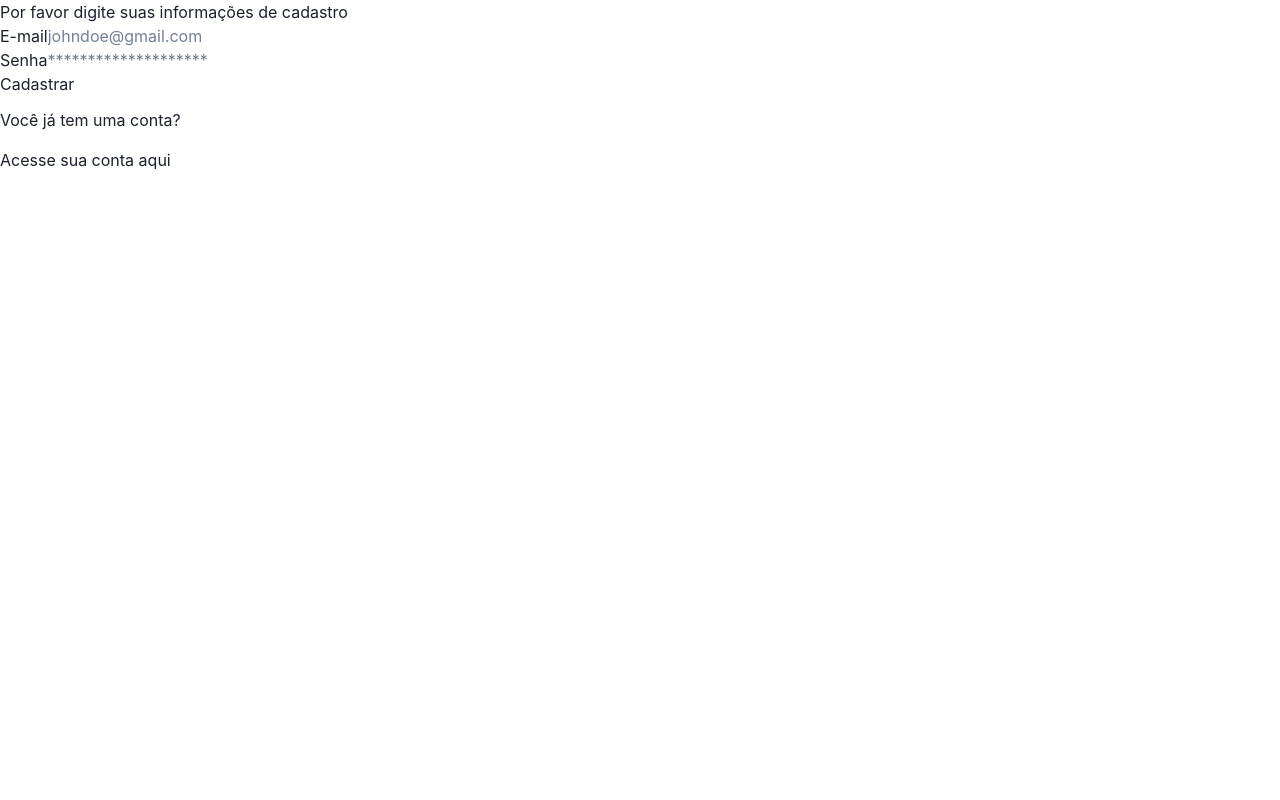
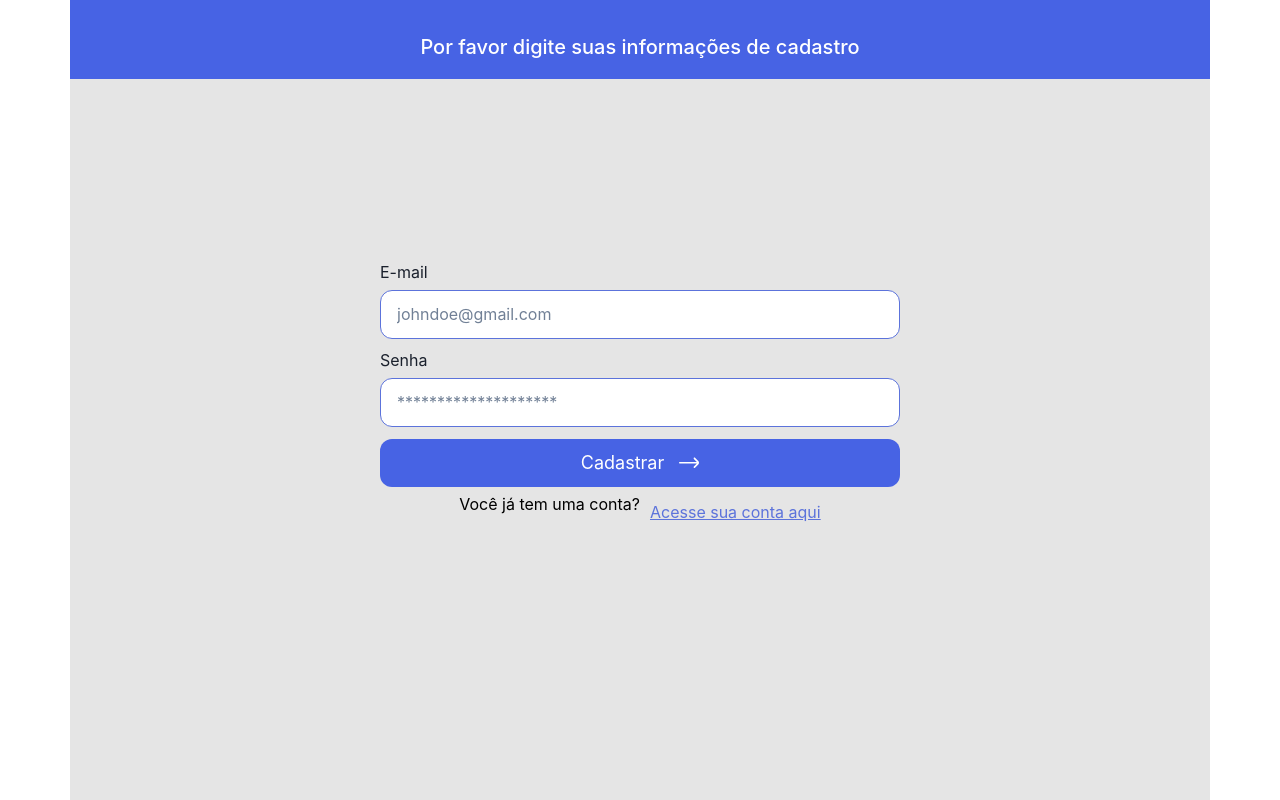
Before and after one commit to iasminsantosx/Agenda-virtual, a React (Vite) app in the folder frontend/: page /cadastro in a window 1280 px wide. Built offline with nearby package versions, Linux system fonts and the light colour scheme.

Commit message:
ajeitar as class

```diff
--- a/frontend/src/pages/agendar/index.jsx
+++ b/frontend/src/pages/agendar/index.jsx
@@ -72,7 +72,7 @@ export function Agendar (){
         <div className="content">
           <div className="card">
           <form>
-            <div classNameName="inputContainer">
+            <div className="inputContainer">
             <label htmlFor="email">Descrição</label>
             <input
                 type="text"
@@ -81,7 +81,7 @@ export function Agendar (){
             />
             </div>
 
-            <div classNameName="inputContainer">
+            <div className="inputContainer">
             <label>Hora de Inicio</label>
             <input
                 type="time"
@@ -101,7 +101,7 @@ export function Agendar (){
                 onChange={ ({ target: { value } }) => setDataMarcacao(value) }
             />
             </div>
-            <button onClick={createNewScheduling} classNameName="button">Agendar</button>
+            <button onClick={createNewScheduling} className="button">Agendar</button>
         </form>
           </div>
         </div>
--- a/frontend/src/pages/cadastro/index.jsx
+++ b/frontend/src/pages/cadastro/index.jsx
@@ -43,13 +43,13 @@ export function Cadastro() {
     }
 
   return (
-    <div classNameName="container">
-      <header classNameName="header">
+    <div className="container">
+      <header className="header">
         <span>Por favor digite suas informações de cadastro</span>
       </header>
 
       <form>
-        <div classNameName="inputContainer">
+        <div className="inputContainer">
           <label htmlFor="email">E-mail</label>
           <input
             type="text"
@@ -60,7 +60,7 @@ export function Cadastro() {
           />
         </div>
 
-        <div classNameName="inputContainer">
+        <div className="inputContainer">
           <label htmlFor="password">Senha</label>
           <input
             type="password"
@@ -71,10 +71,10 @@ export function Cadastro() {
           />
         </div>
 
-        <button onClick={registerNewUser} classNameName="button">
+        <button onClick={registerNewUser} className="button">
           Cadastrar <img src={arrowImg} alt="->" />
         </button>
-        <div classNameName="footer">
+        <div className="footer">
           <p>Você já tem uma conta?</p>
           <Link to="/">Acesse sua conta aqui</Link>
         </div>
--- a/frontend/src/pages/editarAgendamento/index.jsx
+++ b/frontend/src/pages/editarAgendamento/index.jsx
@@ -87,7 +87,7 @@ export function EditarAgendamento (){
         <div className="content">
           <div className="card">
           <form>
-            <div classNameName="inputContainer">
+            <div className="inputContainer">
             <label htmlFor="email">Descrição</label>
             <input
                 type="text"
@@ -96,7 +96,7 @@ export function EditarAgendamento (){
             />
             </div>
 
-            <div classNameName="inputContainer">
+            <div className="inputContainer">
             <label>Hora de Inicio</label>
             <input
                 type="time"
@@ -116,7 +116,7 @@ export function EditarAgendamento (){
                 onChange={ ({ target: { value } }) => setDataMarcacao(value) }
             />
             </div>
-            <button onClick={handleEditarAgenda} classNameName="button">Agendar</button>
+            <button onClick={handleEditarAgenda} className="button">Agendar</button>
         </form>
           </div>
         </div>
--- a/frontend/src/pages/login/index.jsx
+++ b/frontend/src/pages/login/index.jsx
@@ -50,13 +50,13 @@ export function Login() {
     }
 
   return (
-    <div classNameName="container">
-      <header classNameName="header">
+    <div className="container">
+      <header className="header">
         <span>Por favor digite suas informações de login</span>
       </header>
 
       <form>
-        <div classNameName="inputContainer">
+        <div className="inputContainer">
           <label htmlFor="email">E-mail</label>
           <input
             type="text"
@@ -68,7 +68,7 @@ export function Login() {
           />
         </div>
 
-        <div classNameName="inputContainer">
+        <div className="inputContainer">
           <label htmlFor="password">Senha</label>
           <input
             type="password"
@@ -82,10 +82,10 @@ export function Login() {
 
         <a href="#">Esqueceu sua senha ?</a>
 
-        <button classNameName="button" onClick={handleLoginBtn}>
+        <button className="button" onClick={handleLoginBtn}>
           Entrar <img src={arrowImg} alt="->" />
         </button>
-        <div classNameName="footer">
+        <div className="footer">
           <p>Você não tem uma conta?</p>
           <Link to="/cadastro">Crie a sua conta aqui</Link>
         </div>
```
